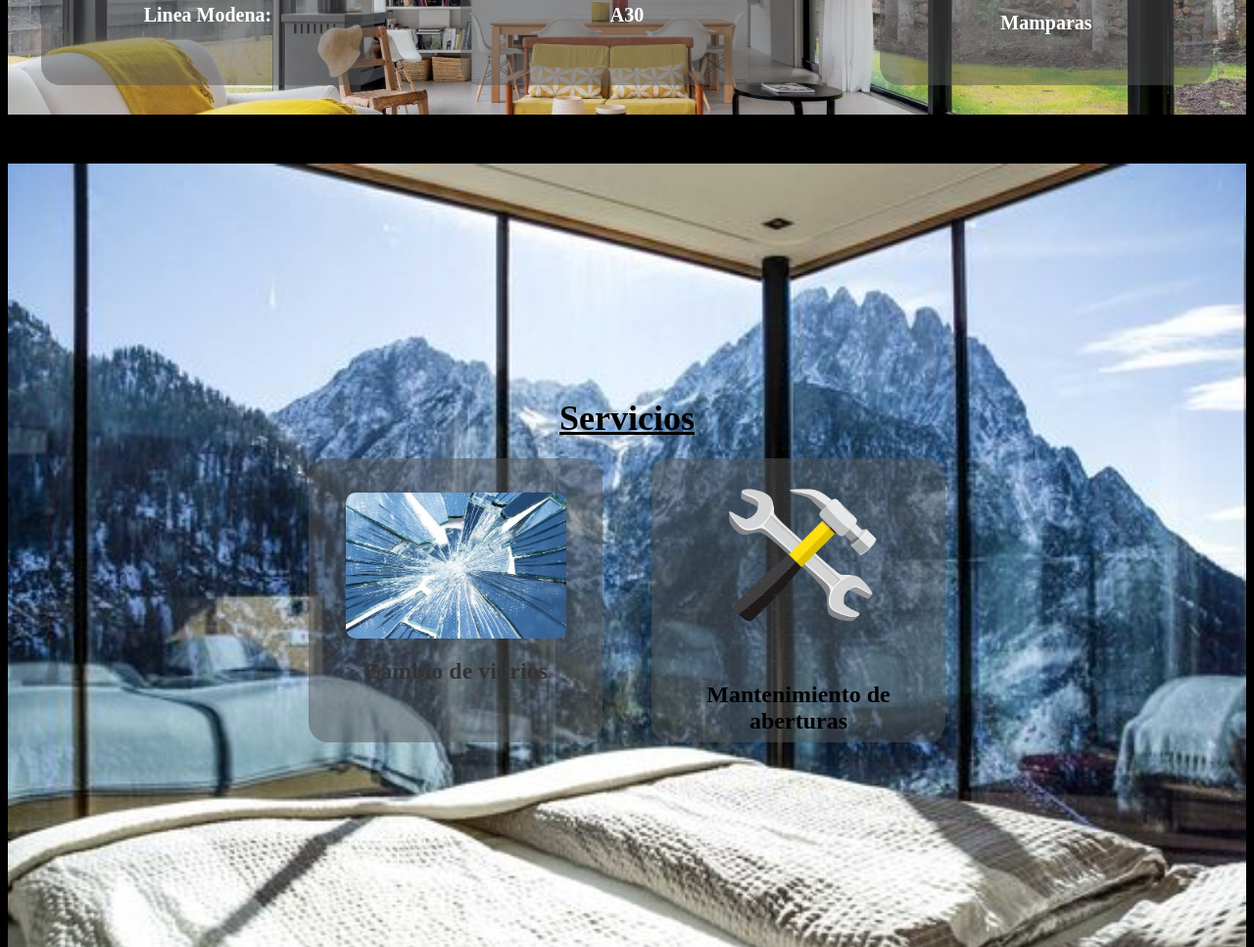
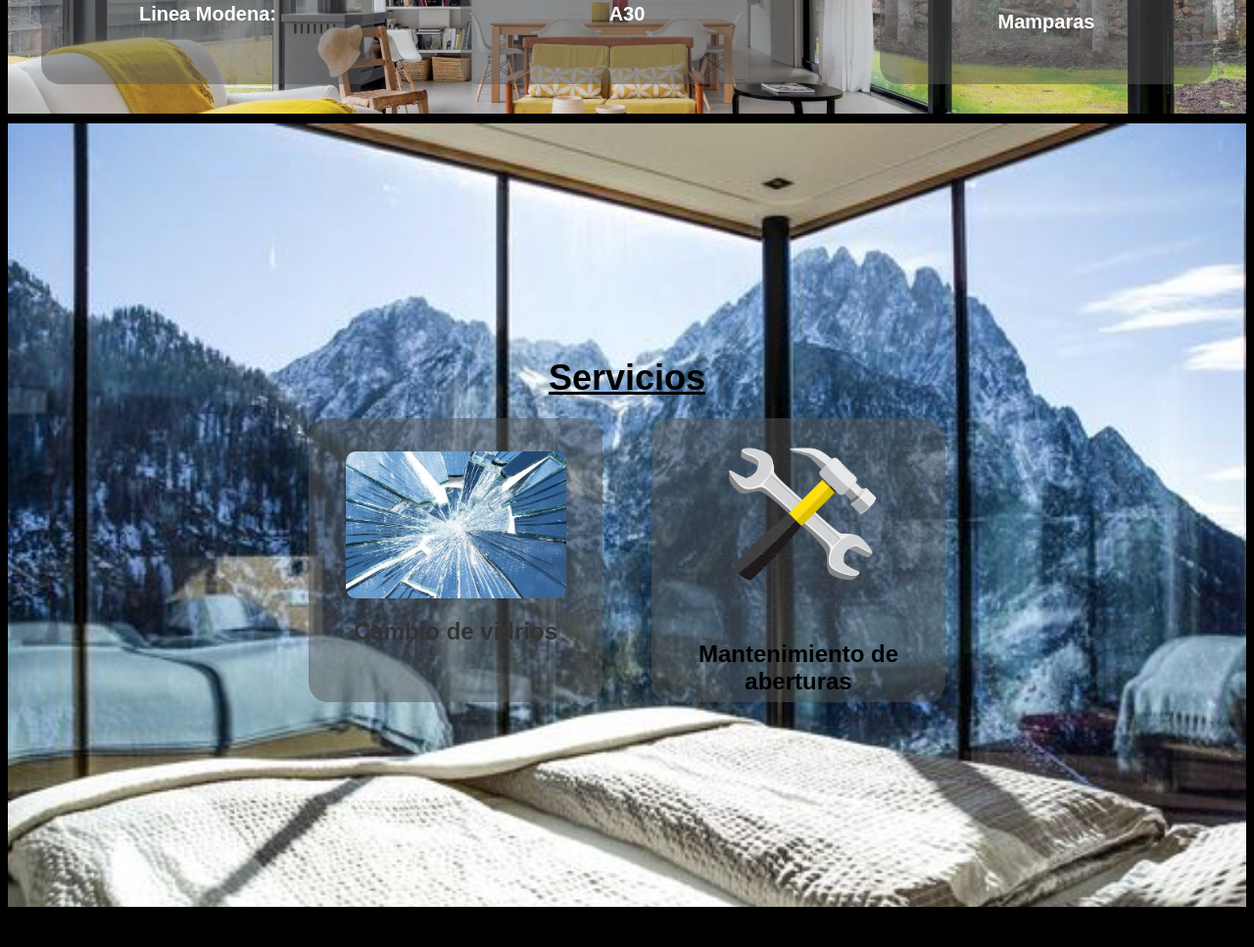
Before and after one commit to fanca47/trabajo-integrador, a plain HTML site: page index.html in a window 1280 px wide. Shown: the part 1215-2182 px from the top of the page at 98% size. Drawn offline with Linux system fonts and the light colour scheme; files whose address does not match are found by name.

Commit message:
agregue google fonts y arregle el margin de servicios

```diff
--- a/index.html
+++ b/index.html
@@ -8,6 +8,10 @@
     <link rel="stylesheet" type="text/css" href="./styles.css">
     <link rel="stylesheet" href="./mediaqueries.css">
     <link rel="stylesheet" href="https://cdnjs.cloudflare.com/ajax/libs/font-awesome/6.3.0/css/all.min.css">
+    <link rel="preconnect" href="https://fonts.googleapis.com">
+    <link rel="preconnect" href="https://fonts.gstatic.com" crossorigin>
+    <link rel="stylesheet" href="https://fonts.googleapis.com/css2?family=Roboto+Flex:wght@100;200;300;400;500;600;700;800;900;1000&display=swap" >
+
 
 </head>
 <body>
--- a/styles.css
+++ b/styles.css
@@ -5,6 +5,7 @@
 }
 body {
     background-color: black;
+    font-family: 'Roboto-Flex', sans-serif;
 }
 
 header {
@@ -22,6 +23,7 @@ header {
     height: 80px;
     box-shadow: 0 8px 24px;
     /* padding: 30px; */
+    font-family: 'Roboto-Flex', sans-serif;
 
 
   }
@@ -226,7 +228,7 @@ header {
   #servicios {
     width: 100%;
     height: 100vh;
-    margin-top: 50px;
+    margin-top: 10px;
     display: flex;
     flex-direction: column;
     justify-content: center;
```
